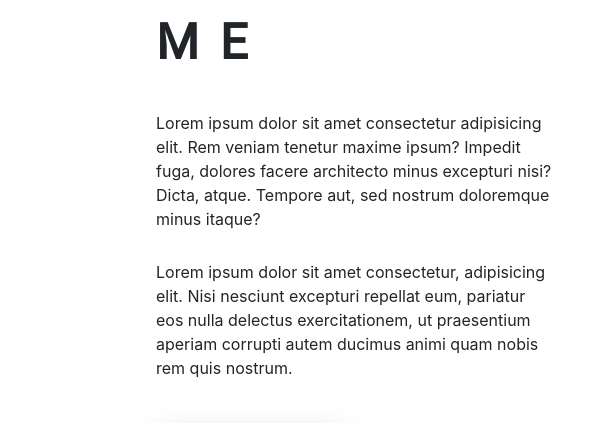
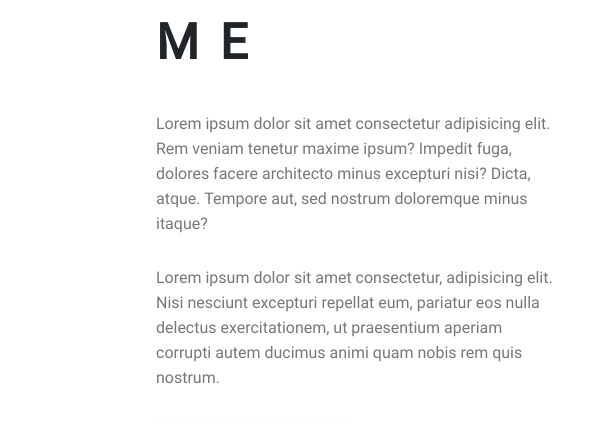
Before and after one commit to jcarait/dev-portfolio, a plain HTML site: page index.html in a window 1280 px wide. Shown: the part 1070-1493 px from the top of the page, 499-1096 px from the left. Drawn offline with nearby package versions, Linux system fonts and the light colour scheme.

Commit message:
about area elements css styling para

```diff
--- a/Assets/css/partials/_global.css
+++ b/Assets/css/partials/_global.css
@@ -1,7 +1,7 @@
 
 
 
-/* Global Classes */
+/*======================================= Global Classes =======================================*/
 
 .title-text {
     font: normal bold 50px/ 72px var(--roboto);
@@ -43,3 +43,8 @@
     z-index: -1;
     border-radius: 4px;
 }
+
+p.para {
+    color: var(--text-color);
+    font: normal 500 16px/ 25px var(--roboto);
+}
--- a/Assets/css/partials/_variables.css
+++ b/Assets/css/partials/_variables.css
@@ -5,7 +5,7 @@ html, body {
     height: 100%;
 }
 
-/* CSS Variables */
+/*======================================= CSS Variables =======================================*/
 
 :root{
     --primary-color: #4458dc;
@@ -17,7 +17,7 @@ html, body {
     --shadow-color: 0px 10px 30px rgba( 118. 85, 225, 0.3);
     --box-shadow: 0px 10px 30px rgba(57, 56, 61, 0.205);
 
-    /* Font family variables */
+    /*======================================= Font family variables =======================================*/
 
     --roboto: "Roboto", cursive;
 
--- a/Assets/css/style.css
+++ b/Assets/css/style.css
@@ -35,7 +35,7 @@
     background-clip: text;
 }
 
-/* Banner area */
+/*======================================= Banner area =======================================*/
 
 .site-main .site-banner .site-title h3{
     padding-top: 35%;
@@ -57,7 +57,7 @@
     width: 90rem;
 }
 
-/* About area */
+/*======================================= About area =======================================*/
 
 .site-main .about-area {
     padding: 8rem 5rem;
```
Also changed, not shown: index.html (+13 -5 lines).
